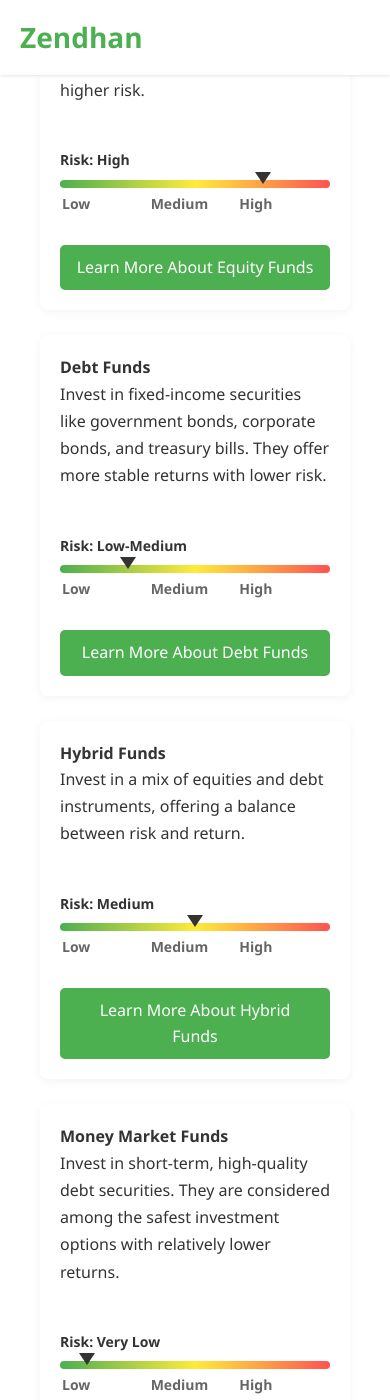
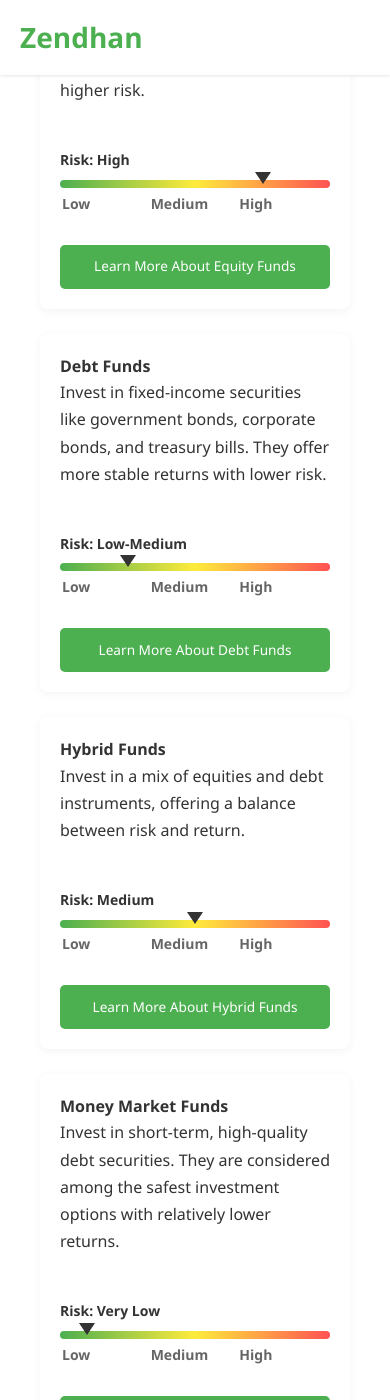
Before and after one commit to nandan11/zendhan, a Jekyll site: the page built from mutual-funds.html, in a window 390 px wide and 1400 px high, scrolled down 4521 px. Built offline with Jekyll 4.4.1, drawn with Linux system fonts in a browser that asks for light colours.

Commit message:
Update mutual-funds.css

```diff
--- a/assets/css/mutual-funds.css
+++ b/assets/css/mutual-funds.css
@@ -440,3 +440,14 @@ h2[id="what-are-mutual-funds"] {
   min-height: 44px;
   text-align: center;
 }
+/* Add this to the bottom of your mutual-funds.css file */
+@media (max-width: 480px) {
+  /* Responsive button text sizing for mobile */
+  .learn-more-button {
+    font-size: clamp(12px, 3.5vw, 16px);
+    padding: 10px 8px;
+    line-height: 1.2;
+    height: auto;
+    min-height: 44px;
+  }
+}
```
